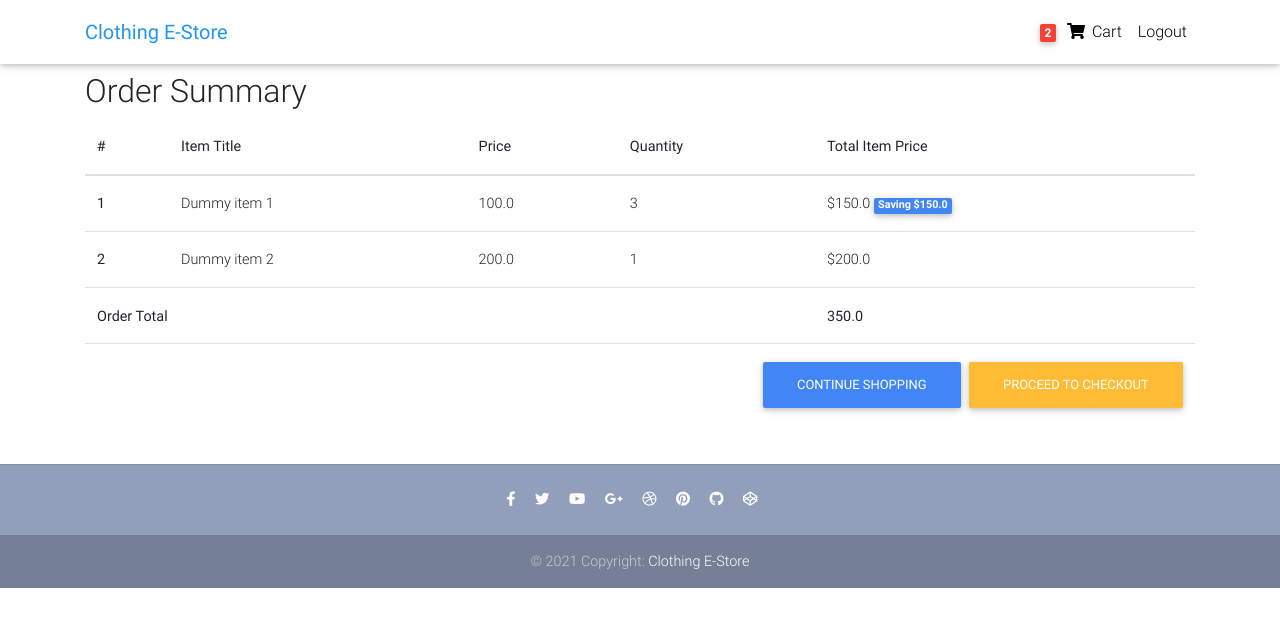
After one commit to sujpac/ecommerce-store, a Django app: page /order-summary in a window 1280 px wide. The commit adds this page. Shown: the top 627 px of the page. Run offline with Django 3.2, Linux system fonts and the light colour scheme; a user stored in the database is signed in; data comes from the database, SQL or seed files in the repository; both versions use the stored data as it was after the commit; some libraries are stand-ins or nearby versions.

Commit message:
implement order summary page

```diff
--- a/core/models.py
+++ b/core/models.py
@@ -58,6 +58,21 @@ class OrderItem(models.Model):
     def __str__(self):
         return f"{self.quantity} of {self.item.title}"
 
+    def get_total_item_price(self):
+        return self.quantity * self.item.price
+
+    def get_total_discount_item_price(self):
+        return self.quantity * self.item.discount_price
+
+    def get_amount_saved(self):
+        return self.get_total_item_price() - \
+            self.get_total_discount_item_price()
+
+    def get_final_price(self):
+        if self.item.discount_price:
+            return self.get_total_discount_item_price()
+        return self.get_total_item_price()
+
 
 class Order(models.Model):
     user = models.ForeignKey(settings.AUTH_USER_MODEL,
@@ -69,3 +84,9 @@ class Order(models.Model):
 
     def __str__(self):
         return self.user.username
+
+    def get_total(self):
+        total = 0
+        for order_item in self.items.all():
+            total += order_item.get_final_price()
+        return total
--- a/core/urls.py
+++ b/core/urls.py
@@ -3,6 +3,7 @@ from .views import (
     checkout,
     ItemDetailView,
     HomeView,
+    OrderSummaryView,
     add_to_cart,
     remove_from_cart
 )
@@ -13,6 +14,7 @@ app_name = 'core'
 urlpatterns = [
     path('', HomeView.as_view(), name='home'),
     path('checkout', checkout, name='checkout'),
+    path('order-summary', OrderSummaryView.as_view(), name='order-summary'),
     path('product/<slug>/', ItemDetailView.as_view(), name='product'),
     path('add-to-cart/<slug>/', add_to_cart, name='add-to-cart'),
     path('remove-from-cart/<slug>/', remove_from_cart, name='remove-from-cart')
--- a/core/views.py
+++ b/core/views.py
@@ -1,6 +1,9 @@
 from django.contrib import messages
+from django.core.exceptions import ObjectDoesNotExist
+from django.contrib.auth.decorators import login_required
+from django.contrib.auth.mixins import LoginRequiredMixin
 from django.shortcuts import render, get_object_or_404
-from django.views.generic import ListView, DetailView
+from django.views.generic import ListView, DetailView, View
 from django.shortcuts import redirect
 from django.utils import timezone
 from .models import Item, OrderItem, Order
@@ -12,6 +15,19 @@ class HomeView(ListView):
     template_name = "home.html"
 
 
+class OrderSummaryView(LoginRequiredMixin, View):
+    def get(self, *args, **kwargs):
+        try:
+            order = Order.objects.get(user=self.request.user, ordered=False)
+            context = {
+                'object': order
+            }
+            return render(self.request, "order_summary.html", context)
+        except ObjectDoesNotExist:
+            messages.error(self.request, "You do not have an active order")
+            return redirect("/")
+
+
 class ItemDetailView(DetailView):
     model = Item
     template_name = "product.html"
@@ -21,6 +37,7 @@ def checkout(request):
     return render(request, "checkout.html")
 
 
+@login_required
 def add_to_cart(request, slug):
     item = get_object_or_404(Item, slug=slug)
     order_item, created = OrderItem.objects.get_or_create(
@@ -35,7 +52,7 @@ def add_to_cart(request, slug):
         if order.items.filter(item__slug=item.slug).exists():
             order_item.quantity += 1
             order_item.save()
-            messages.info(request, "This item item quantity was updated.")
+            messages.info(request, "This item quantity was updated.")
             return redirect("core:product", slug=slug)
         else:
             messages.info(request, "This item was added to your cart.")
@@ -50,6 +67,7 @@ def add_to_cart(request, slug):
         return redirect("core:product", slug=slug)
 
 
+@login_required
 def remove_from_cart(request, slug):
     item = get_object_or_404(Item, slug=slug)
     order_qs = Order.objects.filter(
--- a/e-store/settings.py
+++ b/ecommerce_store/settings.py
@@ -33,7 +33,7 @@ MIDDLEWARE = [
     'django.middleware.clickjacking.XFrameOptionsMiddleware'
 ]
 
-ROOT_URLCONF = 'e-store.urls'
+ROOT_URLCONF = 'ecommerce_store.urls'
 
 TEMPLATES = [
     {
--- a/e-store/wsgi.py
+++ b/ecommerce_store/wsgi.py
@@ -2,6 +2,6 @@ import os
 
 from django.core.wsgi import get_wsgi_application
 
-os.environ.setdefault('DJANGO_SETTINGS_MODULE', 'e-store.settings')
+os.environ.setdefault('DJANGO_SETTINGS_MODULE', 'ecommerce_store.settings')
 
 application = get_wsgi_application()
--- a/manage.py
+++ b/manage.py
@@ -3,7 +3,7 @@ import os
 import sys
 
 if __name__ == '__main__':
-    os.environ.setdefault('DJANGO_SETTINGS_MODULE', 'e-store.settings')
+    os.environ.setdefault('DJANGO_SETTINGS_MODULE', 'ecommerce_store.settings')
     try:
         from django.core.management import execute_from_command_line
     except ImportError as exc:
--- a/templates/navbar.html
+++ b/templates/navbar.html
@@ -34,7 +34,7 @@
     <ul class="navbar-nav nav-flex-icons">
         {% if request.user.is_authenticated %}
         <li class="nav-item">
-        <a class="nav-link waves-effect">
+        <a href="{% url 'core:order-summary' %}" class="nav-link waves-effect">
             <span class="badge red z-depth-1 mr-1"> {{ request.user|cart_item_count }} </span>
             <i class="fas fa-shopping-cart"></i>
             <span class="clearfix d-none d-sm-inline-block"> Cart </span>
--- /dev/null
+++ b/templates/order_summary.html
@@ -0,0 +1,55 @@
+{% extends "base.html" %}
+
+{% block content %}
+  <!--Main layout-->
+  <main>
+    <div class="container">
+
+        <div class="table-responsive text-nowrap">
+            <h2>Order Summary</h2>
+            <table class="table">
+                <thead>
+                <tr>
+                    <th scope="col">#</th>
+                    <th scope="col">Item Title</th>
+                    <th scope="col">Price</th>
+                    <th scope="col">Quantity</th>
+                    <th scope="col">Total Item Price</th>
+                </tr>
+                </thead>
+                <tbody>
+                {% for order_item in object.items.all %}
+                <tr>
+                    <th scope="row">{{ forloop.counter }}</th>
+                    <td>{{ order_item.item.title }}</td>
+                    <td>{{ order_item.item.price }}</td>
+                    <td>{{ order_item.quantity }}</td>
+                    <td>
+                    {% if order_item.item.discount_price %}
+                        ${{ order_item.get_total_discount_item_price }}
+                        <span class="badge badge-primary">Saving ${{ order_item.get_amount_saved }}</span>
+                    {% else %}
+                        ${{ order_item.get_total_item_price }}
+                    {% endif %}
+                    </td>
+                </tr>
+                {% endfor %}
+                <tr>
+                    <td colspan="4"><b>Order Total</b></td>
+                    <td><b>{{ object.get_total }}</b></td>
+                </tr>
+                <tr>
+                    <td colspan="5">
+                    <a class="btn btn-warning float-right ml-2" href="/checkout">Proceed to checkout</a>
+                    <a class="btn btn-primary float-right" href="/">Continue shopping</a>
+                    </td>
+                </tr>
+                </tbody>
+            </table>
+        </div>
+
+    </div>
+  </main>
+  <!--Main layout-->
+
+{% endblock content %}
```
Also changed, not shown: requirements.txt (+15 -1 lines), db.sqlite3, ecommerce_store/__init__.py (added), ecommerce_store/azure.py (renamed from e-store/azure.py), ecommerce_store/urls.py (renamed from e-store/urls.py).
